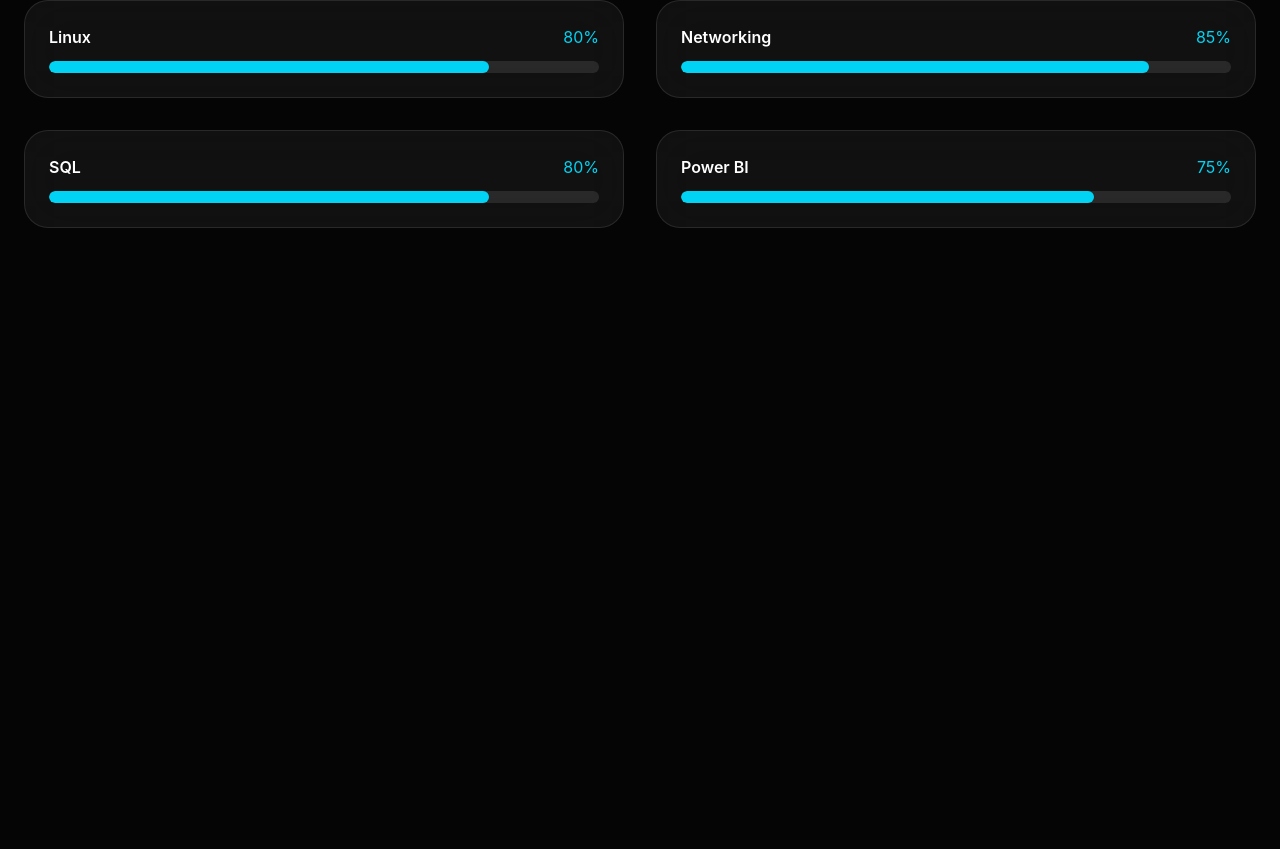
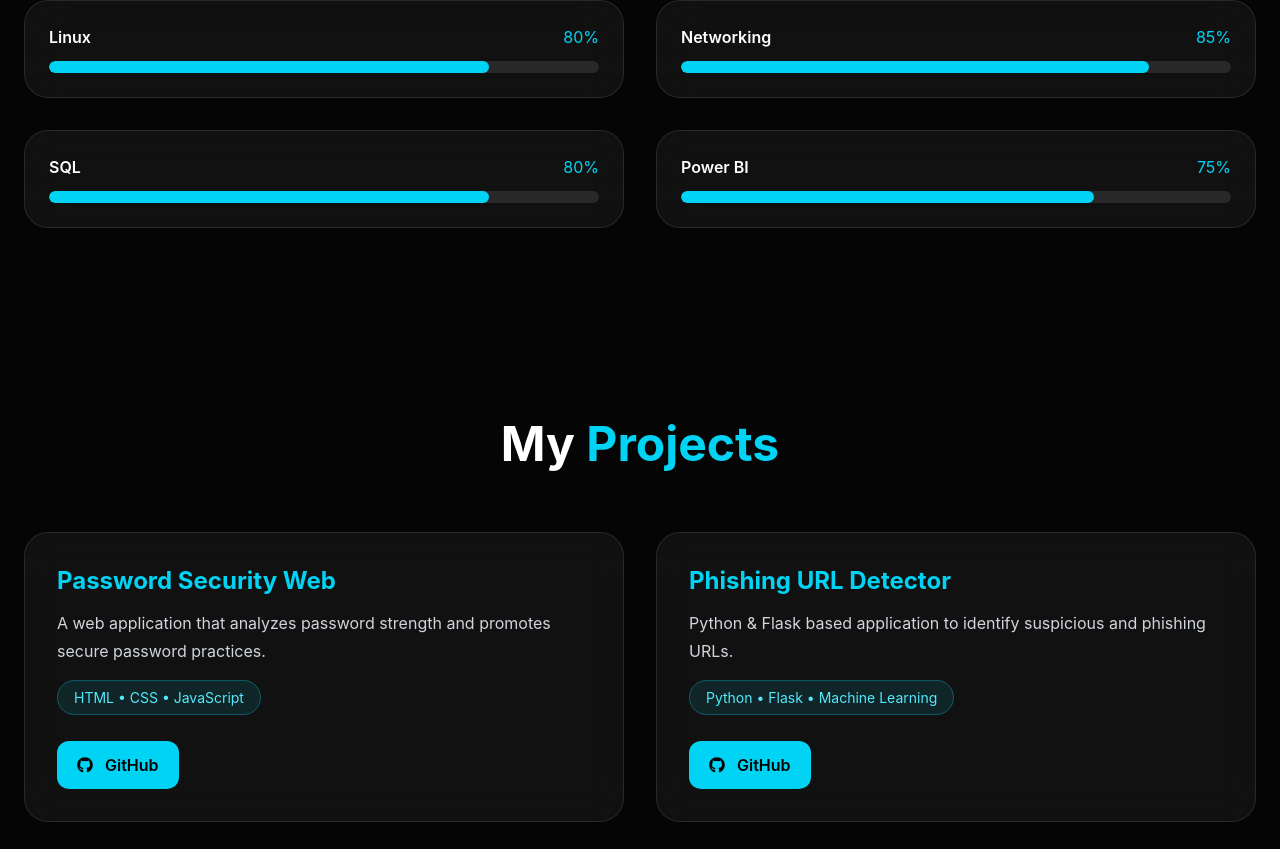
Before and after one commit to faizansayyad7/Portfolio, a React app: page / in a window 1280 px wide. Shown: the part 1948-2797 px from the top of the page. Before the commit the page ends 2272 px from the top, so only its background shows below. Built offline with nearby package versions, Linux system fonts and the light colour scheme; the HTML template or start-up script is replaced by a standard one.

Commit message:
Add Projects section

```diff
--- a/src/App.jsx
+++ b/src/App.jsx
@@ -2,6 +2,7 @@
 import Hero from "./components/Hero";
 import About from "./components/About";
 import Skills from "./components/Skills";
+import Projects from "./components/Projects";
 
 function App() {
   return (
@@ -10,6 +11,7 @@
       <Hero />
       <About />
       <Skills />
+      <Projects />
     </>
   );
 }
--- /dev/null
+++ b/src/components/Projects.jsx
@@ -0,0 +1,96 @@
+import { motion } from "framer-motion";
+import { FaGithub } from "react-icons/fa";
+
+const projects = [
+  {
+    title: "Password Security Web",
+    description:
+      "A web application that analyzes password strength and promotes secure password practices.",
+    tech: "HTML • CSS • JavaScript",
+    github: "https://github.com/faizansayyad7/Password-Security-Web",
+  },
+  {
+    title: "Phishing URL Detector",
+    description:
+      "Python & Flask based application to identify suspicious and phishing URLs.",
+    tech: "Python • Flask • Machine Learning",
+    github: "https://github.com/faizansayyad7",
+  },
+  {
+    title: "Security Header Auditor",
+    description:
+      "A tool to analyze website security headers and highlight missing configurations.",
+    tech: "Python • Flask",
+    github: "https://github.com/faizansayyad7",
+  },
+  {
+    title: "Sales Dashboard",
+    description:
+      "Interactive Power BI dashboard for analyzing sales trends and business performance.",
+    tech: "Power BI • SQL",
+    github: "https://github.com/faizansayyad7",
+  },
+];
+
+export default function Projects() {
+  return (
+    <section
+      id="projects"
+      className="bg-[#050505] px-6 py-24 text-white"
+    >
+      <div className="mx-auto max-w-7xl">
+
+        <motion.h2
+          initial={{ opacity: 0, y: 40 }}
+          whileInView={{ opacity: 1, y: 0 }}
+          transition={{ duration: .6 }}
+          className="mb-16 text-center text-5xl font-bold"
+        >
+          My <span className="text-cyan-400">Projects</span>
+        </motion.h2>
+
+        <div className="grid gap-8 md:grid-cols-2">
+
+          {projects.map((project, index) => (
+
+            <motion.div
+              key={project.title}
+              initial={{ opacity: 0, y: 60 }}
+              whileInView={{ opacity: 1, y: 0 }}
+              whileHover={{ scale: 1.03 }}
+              transition={{ duration: .5 }}
+              className="rounded-3xl border border-white/10 bg-white/5 p-8 backdrop-blur-xl"
+            >
+
+              <h3 className="mb-3 text-2xl font-bold text-cyan-400">
+                {project.title}
+              </h3>
+
+              <p className="mb-5 leading-7 text-gray-300">
+                {project.description}
+              </p>
+
+              <span className="rounded-full border border-cyan-400/30 bg-cyan-400/10 px-4 py-2 text-sm text-cyan-300">
+                {project.tech}
+              </span>
+
+              <a
+                href={project.github}
+                target="_blank"
+                rel="noreferrer"
+                className="mt-8 flex w-fit items-center gap-3 rounded-xl bg-cyan-400 px-5 py-3 font-semibold text-black transition hover:scale-105"
+              >
+                <FaGithub />
+                GitHub
+              </a>
+
+            </motion.div>
+
+          ))}
+
+        </div>
+
+      </div>
+    </section>
+  );
+}
```
